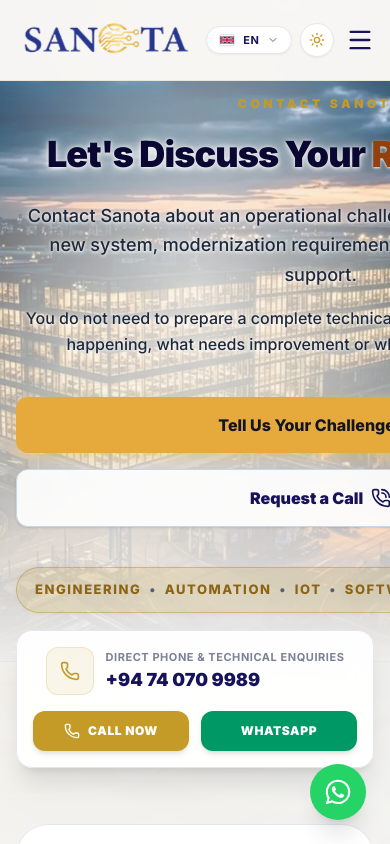
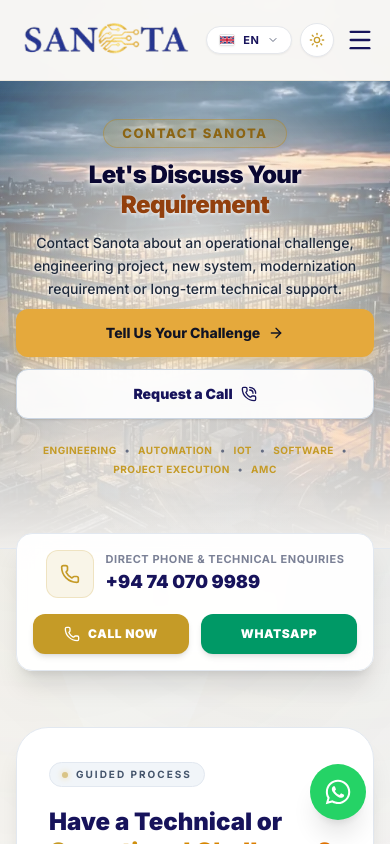
Before and after one commit to Knoweb/Sanota, a Next.js app in the folder frontend/: page /contact in a window 390 px wide. Shown: the top 844 px of the page. Built offline with nearby package versions, Linux system fonts and the light colour scheme.

Commit message:
fix(frontend): improve mobile responsiveness, hero layout, and input styling across forms and carousel

```diff
--- a/frontend/src/app/contact/page.tsx
+++ b/frontend/src/app/contact/page.tsx
@@ -431,7 +431,7 @@ export default function ContactPage() {
             <motion.p
               initial={{ opacity: 0, y: 15 }}
               animate={{ opacity: 1, y: 0 }}
-              className="text-xs font-black text-[#C59B27] dark:text-[#E8B84B] uppercase tracking-[0.3em] mb-5"
+              className="inline-flex items-center justify-center px-4 py-1.5 rounded-full bg-[#C59B27]/10 dark:bg-[#E8B84B]/10 border border-[#C59B27]/30 dark:border-[#E8B84B]/30 text-[#C59B27] dark:text-[#E8B84B] font-bold tracking-widest uppercase text-xs sm:text-sm mb-3 sm:mb-5"
             >
               {isAr ? "اتصل بسانوتا" : isJa ? "サノタへのお問い合わせ" : isDe ? "Kontakt zu Sanota" : isEs ? "Contactar con Sanota" : "Contact Sanota"}
             </motion.p>
@@ -439,13 +439,13 @@ export default function ContactPage() {
               initial={{ opacity: 0, y: 20 }}
               animate={{ opacity: 1, y: 0 }}
               transition={{ delay: 0.05 }}
-              className="text-4xl sm:text-6xl lg:text-7xl font-black text-[#17135B] dark:text-white tracking-tight mb-6 leading-tight max-w-5xl mx-auto"
+              className="text-2xl sm:text-5xl lg:text-7xl font-black text-[#17135B] dark:text-white tracking-tight mb-3 sm:mb-6 leading-tight max-w-5xl mx-auto break-words"
             >
               {c ? (
                 c.hero.heading
               ) : (
                 <>
-                  Let&apos;s Discuss Your{" "}
+                  Let&apos;s Discuss Your <br className="hidden sm:block" />
                   <span className="text-[#C59B27] dark:text-[#E8B84B]">Requirement</span>
                 </>
               )}
@@ -454,7 +454,7 @@ export default function ContactPage() {
               initial={{ opacity: 0, y: 20 }}
               animate={{ opacity: 1, y: 0 }}
               transition={{ delay: 0.1 }}
-              className="text-lg sm:text-xl text-slate-700 dark:text-slate-300 max-w-3xl mx-auto mb-4 font-medium leading-relaxed"
+              className="text-sm sm:text-lg md:text-xl text-slate-700 dark:text-slate-300 max-w-3xl mx-auto mb-2 sm:mb-4 font-medium leading-relaxed"
             >
               {c ? c.hero.subheading : "Contact Sanota about an operational challenge, engineering project, new system, modernization requirement or long-term technical support."}
             </motion.p>
@@ -462,7 +462,7 @@ export default function ContactPage() {
               initial={{ opacity: 0, y: 20 }}
               animate={{ opacity: 1, y: 0 }}
               transition={{ delay: 0.15 }}
-              className="text-base text-slate-600 dark:text-slate-400 max-w-3xl mx-auto mb-10 leading-relaxed"
+              className="hidden sm:block text-base text-slate-600 dark:text-slate-400 max-w-3xl mx-auto mb-6 lg:mb-10 leading-relaxed"
             >
               {c ? c.hero.description : "You do not need to prepare a complete technical specification. Tell us what is happening, what needs improvement or what you want to develop."}
             </motion.p>
@@ -471,37 +471,44 @@ export default function ContactPage() {
               initial={{ opacity: 0, y: 20 }}
               animate={{ opacity: 1, y: 0 }}
               transition={{ delay: 0.2 }}
-              className="flex flex-col sm:flex-row justify-center items-center gap-4 mb-10"
+              className="flex flex-col sm:flex-row justify-center items-center gap-3 sm:gap-4 mb-6 sm:mb-10 w-full max-w-md mx-auto sm:max-w-none"
             >
               <Link
                 href="/tell-us-your-challenge"
-                className="w-full sm:w-auto px-8 py-4 bg-[#E8B84B] hover:bg-[#d4a643] text-[#0B1220] font-black rounded-xl transition-all duration-300 flex items-center justify-center shadow-lg shadow-[#E8B84B]/20 hover:shadow-[#E8B84B]/40 hover:-translate-y-0.5 group"
+                className="w-full sm:w-auto px-6 sm:px-8 py-3.5 sm:py-4 bg-[#E8B84B] hover:bg-[#d4a643] text-[#0B1220] font-black rounded-xl transition-all duration-300 flex items-center justify-center shadow-lg shadow-[#E8B84B]/20 hover:shadow-[#E8B84B]/40 hover:-translate-y-0.5 group text-sm sm:text-base"
               >
-                {c ? c.hero.primaryButton : "Tell Us Your Challenge"} <ArrowRight className="ml-2 w-5 h-5 group-hover:translate-x-1 transition-transform" />
+                {c ? c.hero.primaryButton : "Tell Us Your Challenge"} <ArrowRight className="ml-2 w-4 h-4 sm:w-5 sm:h-5 group-hover:translate-x-1 transition-transform" />
               </Link>
               <a
                 href="#contact-form"
-                className="w-full sm:w-auto px-8 py-4 bg-white/90 hover:bg-white dark:bg-white/5 dark:hover:bg-white/10 text-[#17135B] dark:text-white font-black rounded-xl border border-slate-300 dark:border-white/10 hover:border-slate-400 dark:hover:border-white/20 transition-all duration-300 flex items-center justify-center backdrop-blur-sm shadow-sm"
+                className="w-full sm:w-auto px-6 sm:px-8 py-3.5 sm:py-4 bg-white/90 hover:bg-white dark:bg-white/5 dark:hover:bg-white/10 text-[#17135B] dark:text-white font-black rounded-xl border border-slate-300 dark:border-white/10 hover:border-slate-400 dark:hover:border-white/20 transition-all duration-300 flex items-center justify-center backdrop-blur-sm shadow-sm text-sm sm:text-base"
               >
-                {c ? c.hero.secondaryButton : "Request a Call"} <PhoneCall className="ml-2 w-5 h-5" />
+                {c ? c.hero.secondaryButton : "Request a Call"} <PhoneCall className="ml-2 w-4 h-4 sm:w-5 sm:h-5" />
               </a>
             </motion.div>
 
-            <motion.p
+            <motion.div
               initial={{ opacity: 0 }}
               animate={{ opacity: 1 }}
               transition={{ delay: 0.25 }}
-              className="text-[#C59B27]/80 dark:text-[#E8B84B]/70 font-bold text-xs tracking-widest uppercase"
+              className="flex flex-wrap items-center justify-center gap-x-2 gap-y-1 text-[#C59B27] dark:text-[#E8B84B] font-bold text-[10px] sm:text-xs tracking-wider uppercase px-4 max-w-2xl mx-auto"
             >
               {c ? c.hero.supportLine : (
-                <>Engineering <span className="mx-2 text-slate-300 dark:text-slate-700">•</span> Automation <span className="mx-2 text-slate-300 dark:text-slate-700">•</span> IoT <span className="mx-2 text-slate-300 dark:text-slate-700">•</span> Software <span className="mx-2 text-slate-300 dark:text-slate-700">•</span> Project Execution <span className="mx-2 text-slate-300 dark:text-slate-700">•</span> AMC</>
+                <>
+                  <span>Engineering</span> <span className="text-slate-400 dark:text-slate-600">•</span>
+                  <span>Automation</span> <span className="text-slate-400 dark:text-slate-600">•</span>
+                  <span>IoT</span> <span className="text-slate-400 dark:text-slate-600">•</span>
+                  <span>Software</span> <span className="text-slate-400 dark:text-slate-600">•</span>
+                  <span>Project Execution</span> <span className="text-slate-400 dark:text-slate-600">•</span>
+                  <span>AMC</span>
+                </>
               )}
-            </motion.p>
+            </motion.div>
           </div>
         </section>
 
         {/* ── Quick Direct Contact Strip ── */}
-        <div className="relative z-20 -mt-8 max-w-[1100px] mx-auto px-4 sm:px-6">
+        <div className="relative z-20 -mt-4 sm:-mt-8 max-w-[1100px] mx-auto px-4 sm:px-6">
           <motion.div
             initial={{ opacity: 0, y: 20 }}
             animate={{ opacity: 1, y: 0 }}
@@ -1228,7 +1235,7 @@ export default function ContactPage() {
                     <form className="space-y-3.5 relative z-10" onSubmit={handleCallSubmit}>
                       <input required type="text" placeholder={isAr ? "الاسم الكامل" : isJa ? "お名前" : isDe ? "Vollständiger Name" : isEs ? "Nombre completo" : "Full name"} className="w-full bg-slate-50 dark:bg-[#131C2E]/50 border border-slate-300 dark:border-slate-700/60 rounded-xl px-4 py-3 text-[#17135B] dark:text-white placeholder-slate-400 dark:placeholder-slate-500 focus:outline-none focus:border-[#C59B27] dark:focus:border-[#E8B84B]/50 transition-colors text-sm" value={callData.name} onChange={e => updateCallData({ name: e.target.value })} />
                       <input required type="text" placeholder={isAr ? "الشركة" : isJa ? "貴社名" : isDe ? "Unternehmen" : isEs ? "Empresa" : "Company"} className="w-full bg-slate-50 dark:bg-[#131C2E]/50 border border-slate-300 dark:border-slate-700/60 rounded-xl px-4 py-3 text-[#17135B] dark:text-white placeholder-slate-400 dark:placeholder-slate-500 focus:outline-none focus:border-[#C59B27] dark:focus:border-[#E8B84B]/50 transition-colors text-sm" value={callData.company} onChange={e => updateCallData({ company: e.target.value })} />
-                      <div className="grid grid-cols-2 gap-3">
+                      <div className="grid grid-cols-1 sm:grid-cols-2 gap-3">
                         <input required type="tel" placeholder={isAr ? "رقم الهاتف" : isJa ? "電話番号" : isDe ? "Telefonnummer" : isEs ? "Teléfono" : "Phone"} className="w-full bg-slate-50 dark:bg-[#131C2E]/50 border border-slate-300 dark:border-slate-700/60 rounded-xl px-4 py-3 text-[#17135B] dark:text-white placeholder-slate-400 dark:placeholder-slate-500 focus:outline-none focus:border-[#C59B27] dark:focus:border-[#E8B84B]/50 transition-colors text-sm" value={callData.phone} onChange={e => updateCallData({ phone: e.target.value })} />
                         <input required type="email" placeholder={isAr ? "البريد الإلكتروني" : isJa ? "メールアドレス" : isDe ? "E-Mail" : isEs ? "Correo" : "Email"} className="w-full bg-slate-50 dark:bg-[#131C2E]/50 border border-slate-300 dark:border-slate-700/60 rounded-xl px-4 py-3 text-[#17135B] dark:text-white placeholder-slate-400 dark:placeholder-slate-500 focus:outline-none focus:border-[#C59B27] dark:focus:border-[#E8B84B]/50 transition-colors text-sm" value={callData.email} onChange={e => updateCallData({ email: e.target.value })} />
                       </div>
--- a/frontend/src/app/globals.css
+++ b/frontend/src/app/globals.css
@@ -34,11 +34,18 @@ html[data-theme="dark"] {
   --font-sans: var(--font-inter);
 }
 
+html {
+  max-width: 100vw;
+  overflow-x: hidden;
+}
+
 body {
   background: var(--background);
   color: var(--foreground);
   font-family: var(--font-sans), Arial, Helvetica, sans-serif;
   transition: background-color 0.3s ease, color 0.3s ease;
+  max-width: 100vw;
+  overflow-x: hidden;
 }
 
 /* Glowing Card Utilities */
@@ -132,8 +139,8 @@ html.dark .page-hero-overlay,
    High-contrast, razor-sharp readable text
    ========================================================================== */
 
-/* Kicker Tag Pill Badge */
-html.light section:has(.page-hero-bg) p.uppercase.tracking-widest {
+/* Kicker Tag Pill Badge - Target only the first kicker tag */
+html.light section:has(.page-hero-bg) p.uppercase.tracking-widest:first-of-type {
   display: inline-flex !important;
   align-items: center !important;
   justify-content: center !important;
--- a/frontend/src/app/tell-us-your-challenge/page.tsx
+++ b/frontend/src/app/tell-us-your-challenge/page.tsx
@@ -163,36 +163,43 @@ export default function ChallengePage() {
         <main className="flex-grow">
 
           {/* HERO SECTION */}
-          <section className="pt-32 pb-20 px-4 sm:px-6 lg:px-8 border-b border-slate-200 dark:border-slate-800/50 bg-transparent">
+          <section className="pt-24 lg:pt-32 pb-12 lg:pb-16 px-4 sm:px-6 lg:px-8 border-b border-slate-200 dark:border-slate-800/50 bg-transparent">
           <div className="max-w-4xl mx-auto text-center">
-            <h1 className="text-4xl md:text-5xl lg:text-6xl font-bold text-[#17135B] dark:text-white mb-6">
+            <h1 className="text-2xl sm:text-4xl lg:text-6xl font-bold text-[#17135B] dark:text-white mb-3 sm:mb-6 break-words">
               {ch ? ch.hero.heading : "Tell Us Your Challenge"}
             </h1>
-            <p className="text-xl text-slate-700 dark:text-slate-300 mb-6 max-w-3xl mx-auto leading-relaxed">
+            <p className="text-sm sm:text-lg md:text-xl text-slate-700 dark:text-slate-300 mb-2 sm:mb-4 max-w-3xl mx-auto font-medium leading-relaxed">
               {ch ? ch.hero.subheading : "You do not need to know the technical solution. Start by telling us what you need to achieve."}
             </p>
-            <p className="text-lg text-slate-600 dark:text-slate-400 mb-10 max-w-3xl mx-auto leading-relaxed">
+            <p className="hidden sm:block text-base text-slate-600 dark:text-slate-400 mb-6 lg:mb-10 max-w-3xl mx-auto leading-relaxed">
               {ch ? ch.hero.description : "Whether you need to improve a machine, automate a process, develop a new system, introduce IoT and software, or arrange long-term maintenance support, Sanota can help you identify the right way forward. Our team will review your requirement and connect the necessary engineering, automation, digital and technical-support capabilities around it."}
             </p>
-            <div className="flex flex-col sm:flex-row justify-center gap-4 mb-12">
+            <div className="flex flex-col sm:flex-row justify-center gap-3 sm:gap-4 mb-6 sm:mb-10 w-full max-w-md mx-auto sm:max-w-none">
               <button
                 onClick={() => document.getElementById('form-container')?.scrollIntoView({ behavior: 'smooth' })}
-                className="px-8 py-4 bg-[#C59B27] hover:bg-[#B38A22] dark:bg-[#E8B84B] dark:hover:bg-[#d4a643] text-white dark:text-[#0B1220] font-bold rounded-lg transition-colors text-[15px] shadow-md"
+                className="w-full sm:w-auto px-6 sm:px-8 py-3.5 sm:py-4 bg-[#C59B27] hover:bg-[#B38A22] dark:bg-[#E8B84B] dark:hover:bg-[#d4a643] text-white dark:text-[#0B1220] font-bold rounded-xl transition-colors text-sm sm:text-[15px] shadow-md"
               >
                 {ch ? ch.hero.primaryButton : "Start Your Enquiry"}
               </button>
               <Link
                 href="/contact"
-                className="px-8 py-4 bg-white dark:bg-[#131C2E] hover:bg-slate-100 dark:hover:bg-slate-800 text-[#17135B] dark:text-white font-bold rounded-lg border border-slate-300 dark:border-slate-700 transition-colors text-[15px] shadow-sm"
+                className="w-full sm:w-auto px-6 sm:px-8 py-3.5 sm:py-4 bg-white dark:bg-[#131C2E] hover:bg-slate-100 dark:hover:bg-slate-800 text-[#17135B] dark:text-white font-bold rounded-xl border border-slate-300 dark:border-slate-700 transition-colors text-sm sm:text-[15px] shadow-sm"
               >
                 {ch ? ch.hero.secondaryButton : "Speak to Sanota"}
               </Link>
             </div>
-            <p className="text-[#C59B27] dark:text-[#E8B84B] font-bold text-xs sm:text-sm tracking-widest uppercase">
+            <div className="flex flex-wrap items-center justify-center gap-x-2 gap-y-1 text-[#C59B27] dark:text-[#E8B84B] font-bold text-[10px] sm:text-xs tracking-wider uppercase px-4 max-w-2xl mx-auto">
               {ch ? ch.hero.supportLine : (
-                <>Engineering <span className="mx-2 text-slate-400 dark:text-slate-600">•</span> Automation <span className="mx-2 text-slate-400 dark:text-slate-600">•</span> IoT <span className="mx-2 text-slate-400 dark:text-slate-600">•</span> Software <span className="mx-2 text-slate-400 dark:text-slate-600">•</span> Implementation <span className="mx-2 text-slate-400 dark:text-slate-600">•</span> Lifecycle Support</>
+                <>
+                  <span>Engineering</span> <span className="text-slate-400 dark:text-slate-600">•</span>
+                  <span>Automation</span> <span className="text-slate-400 dark:text-slate-600">•</span>
+                  <span>IoT</span> <span className="text-slate-400 dark:text-slate-600">•</span>
+                  <span>Software</span> <span className="text-slate-400 dark:text-slate-600">•</span>
+                  <span>Implementation</span> <span className="text-slate-400 dark:text-slate-600">•</span>
+                  <span>Lifecycle Support</span>
+                </>
               )}
-            </p>
+            </div>
           </div>
         </section>
 
--- a/frontend/src/components/Carousel.css
+++ b/frontend/src/components/Carousel.css
@@ -1,9 +1,10 @@
 .carousel-container {
   position: relative;
-  overflow: visible; /* changed from hidden to allow 3D effect popout if needed, or keep hidden */
+  overflow: hidden;
+  max-width: 100%;
   padding: 16px 0;
   --outer-r: 24px;
-  --p-distance: 0px; /* changed to 0 for full width content */
+  --p-distance: 0px;
   direction: ltr !important;
 }
 
--- a/frontend/src/components/Carousel.tsx
+++ b/frontend/src/components/Carousel.tsx
@@ -236,9 +236,10 @@ export default function Carousel({
     <div
       ref={containerRef}
       dir="ltr"
-      className={`carousel-container ${round ? 'round' : ''} mx-auto`}
+      className={`carousel-container ${round ? 'round' : ''} mx-auto max-w-full overflow-hidden`}
       style={{
         width: `${currentBaseWidth}px`,
+        maxWidth: '100%',
         ...(round && { height: `${currentBaseWidth}px`, borderRadius: '50%' })
       }}
     >
```
